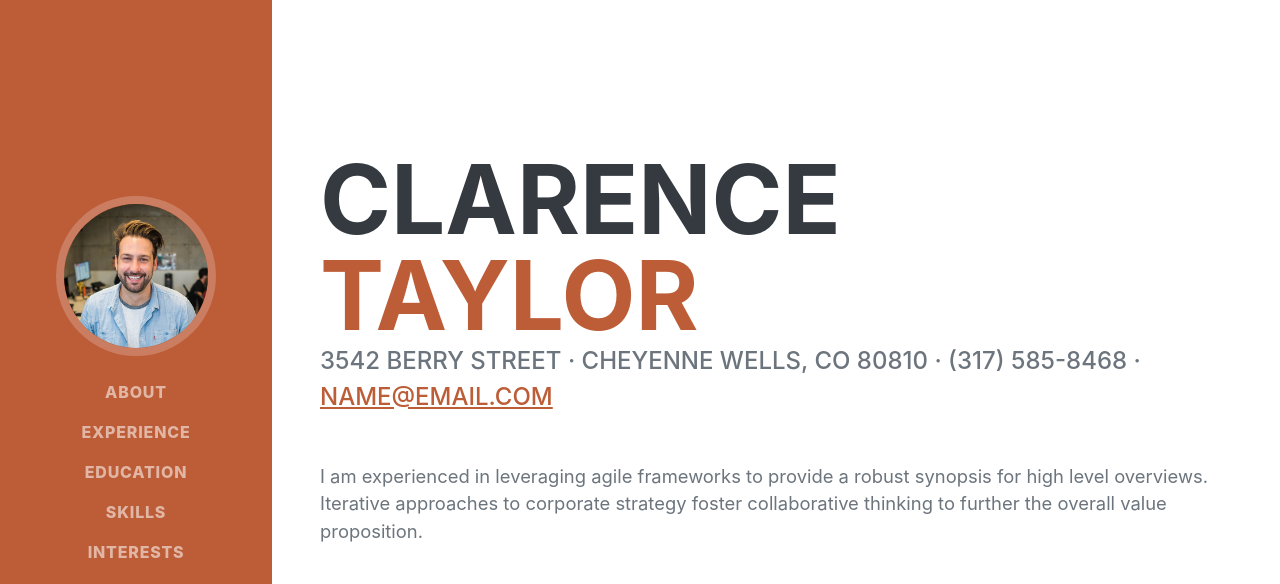
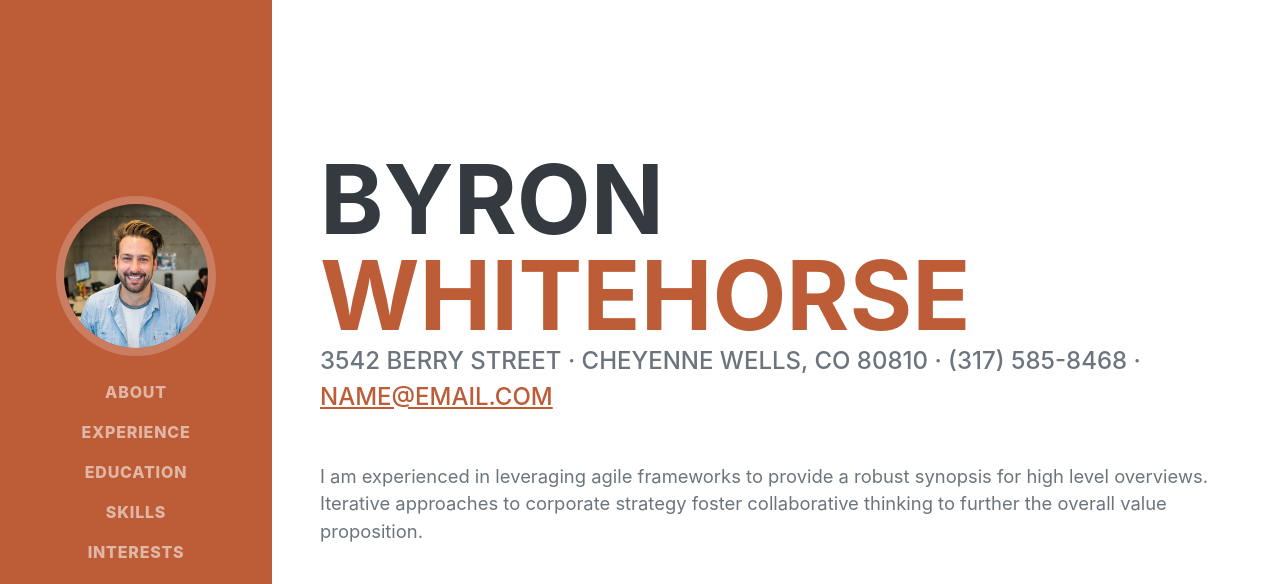
Before and after one commit to b-whitehorse/b-whitehorse.github.io, a plain HTML site: page index.html in a window 1280 px wide. Shown: the top 584 px of the page. Drawn offline with nearby package versions, Linux system fonts and the light colour scheme; a web font is replaced by a local one.

Commit message:
Name change

```diff
--- a/index.html
+++ b/index.html
@@ -24,6 +24,7 @@
             </a>
             <button class="navbar-toggler" type="button" data-bs-toggle="collapse" data-bs-target="#navbarResponsive" aria-controls="navbarResponsive" aria-expanded="false" aria-label="Toggle navigation"><span class="navbar-toggler-icon"></span></button>
             <div class="collapse navbar-collapse" id="navbarResponsive">
+                <!-- This is my navigation-->
                 <ul class="navbar-nav">
                     <li class="nav-item"><a class="nav-link js-scroll-trigger" href="#about">About</a></li>
                     <li class="nav-item"><a class="nav-link js-scroll-trigger" href="#experience">Experience</a></li>
@@ -40,8 +41,8 @@
             <section class="resume-section" id="about">
                 <div class="resume-section-content">
                     <h1 class="mb-0">
-                        Clarence
-                        <span class="text-primary">Taylor</span>
+                        Byron
+                        <span class="text-primary">Whitehorse</span>
                     </h1>
                     <div class="subheading mb-5">
                         3542 Berry Street · Cheyenne Wells, CO 80810 · (317) 585-8468 ·
```
